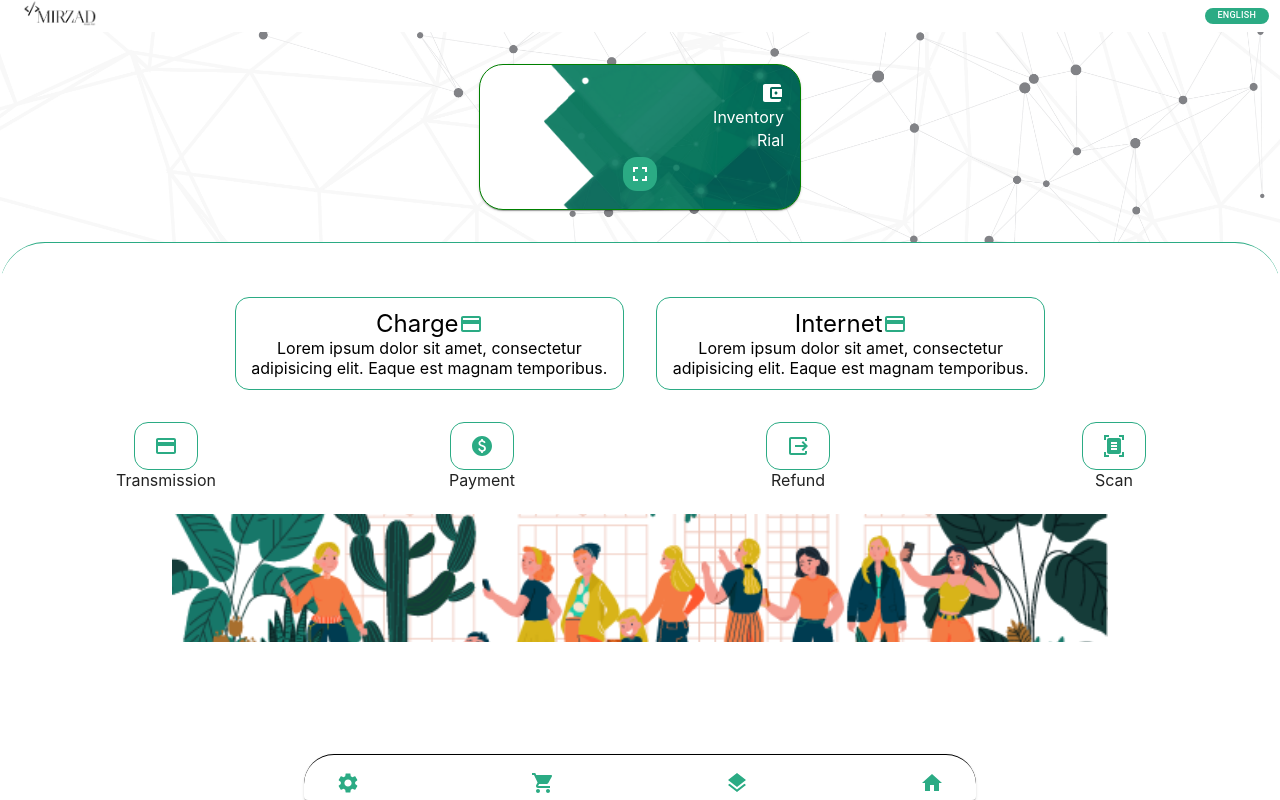
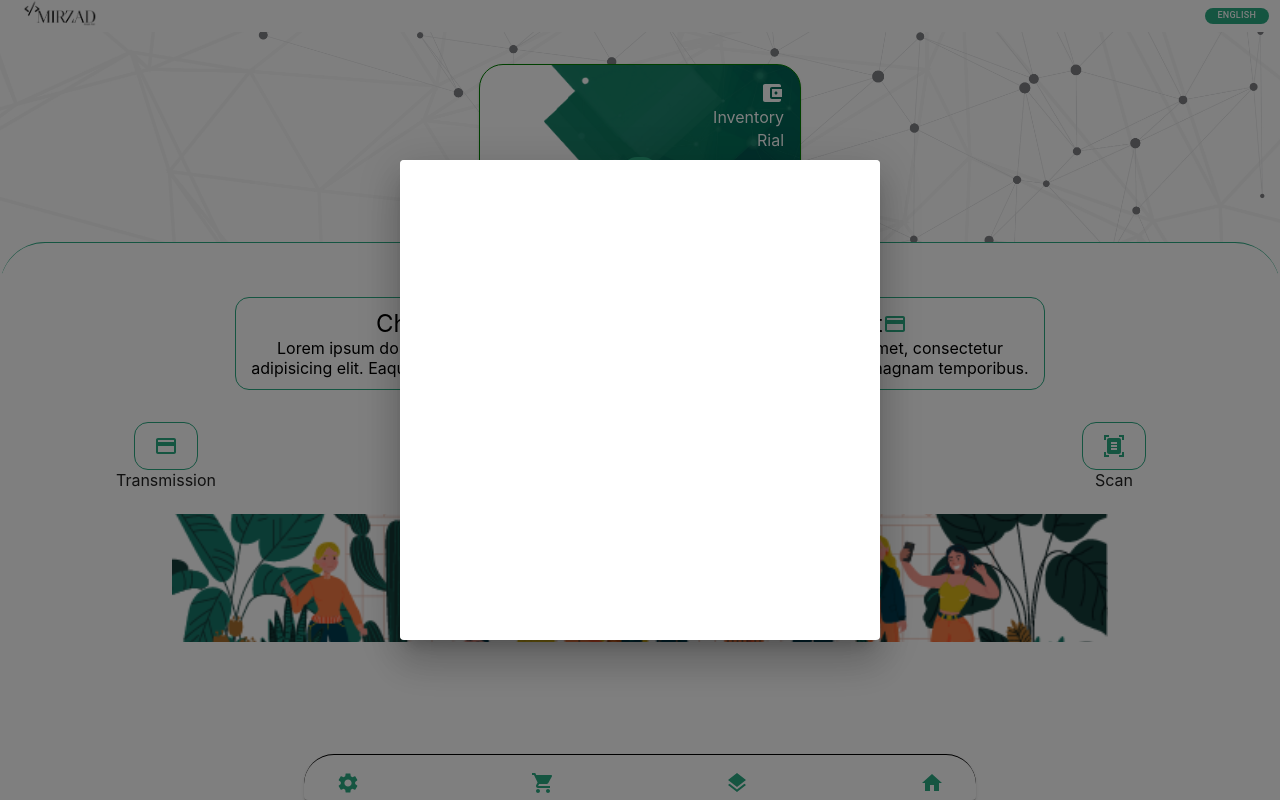
Before and after one commit to siahvosh/digital-wallet, a React (Create React App) app: page / in a window 1280 px wide. Built offline with nearby package versions, Linux system fonts and the light colour scheme; no server answers; sample sign-in values are in the browser's storage.

Commit message:
add callback modal

```diff
--- /dev/null
+++ b/src/Component/CallbackModal/Callback.tsx
@@ -0,0 +1,33 @@
+import {Card} from "@mui/material";
+import {styled} from "@mui/material/styles";
+import Dialog from "@mui/material/Dialog";
+import {useState} from "react";
+
+
+const BootstrapDialog = styled(Dialog)(({ theme }) => ({
+    '& .MuiDialogContent-root': {
+        padding: theme.spacing(2),
+    },
+    '& .MuiDialogActions-root': {
+        padding: theme.spacing(1),
+    },
+}));
+
+export const Callback = () => {
+
+    const [open, setOpen] = useState(true);
+
+    const handleClose = () => {
+
+    };
+    return (
+        <BootstrapDialog
+            onClose={handleClose}
+            aria-labelledby="customized-dialog-title"
+            open={open}
+        >
+            <Card style={{height: '30rem', width: '30rem'}}></Card>
+
+        </BootstrapDialog>
+    )
+}
--- a/src/Pages/HomePage/Home.tsx
+++ b/src/Pages/HomePage/Home.tsx
@@ -16,6 +16,7 @@ import Wallet from "../../Component/Modals/WalletDialog/Wallet";
 import {useData} from '../../Context/DataContext'
 import axios from "axios";
 import {Sep1000} from "../../indexHelper";
+import {Callback} from "../../Component/CallbackModal/Callback";
 
 export const Home = () => {
 
@@ -59,6 +60,7 @@ export const Home = () => {
            <ActionCard/>
            <MenuBar/>
            <Wallet/>
+           <Callback/>
        </React.Fragment>
     )
 }
--- a/src/Pages/Login/SignIn.tsx
+++ b/src/Pages/Login/SignIn.tsx
@@ -22,12 +22,10 @@ export const SignIn = () => {
     const { setPhoneNumber } = useData();
     const dispatch: AppDispatch = useDispatch();
 
-
     const handelInputNumber = (e: string) => {
         setDisable( e.length < 11 || e.length > 11 ? true : false)
         SetPhone(e)
     }
-
     const handelInputPassword = (e: string) => {
         SetPassword(e)
     }
```
